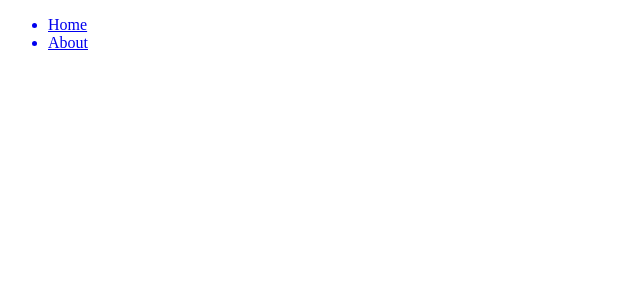
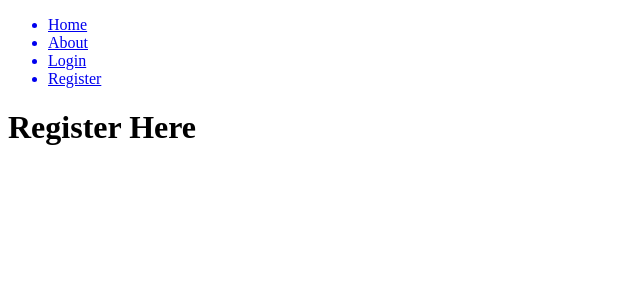
Before and after one commit to momentum-team-7/team-project-questionbox-rainbowfish, a React (Create React App) app: page /Register in a window 1280 px wide. Shown: the top 300 px of the page, without its empty margins (0-640 px from the left). Built offline with nearby package versions, Linux system fonts and the light colour scheme.

Commit message:
login and register links work on navbar

```diff
--- a/src/App.js
+++ b/src/App.js
@@ -2,6 +2,8 @@
 import About from './components/About'
 import Nav from './components/Nav'
 import Home from './components/Home'
+import Login from './components/Login'
+import Register from './components/Register'
 import GenreQuestions from './components/GenreQuestions'
 import {
   BrowserRouter as Router,
@@ -21,6 +23,8 @@
         <Switch>
         <Route path="/" exact component={Home} />
         <Route path="/about" component={About}  />
+        <Route path="/Login" component={Login}/>
+        <Route path="/Register" component={Register}/>
         <Route path="/GenreQuestions" component={GenreQuestions} />
 
         </Switch>
--- a/src/components/Login.js
+++ b/src/components/Login.js
@@ -0,0 +1,12 @@
+import React from 'react'
+
+
+function Login() {
+    return (
+        <div>
+            <h1>Login</h1>
+        </div>
+    )
+}
+
+export default Login
--- a/src/components/Nav.js
+++ b/src/components/Nav.js
@@ -9,7 +9,13 @@
                     <li>Home</li>
                 </Link>
                 <Link to="/about">
-                <li>About</li>
+                    <li>About</li>
+                </Link>
+                <Link to ="/login">
+                    <li>Login</li>
+                </Link>
+                <Link to="/register">
+                    <li>Register</li>
                 </Link>
 
 
--- a/src/components/Register.js
+++ b/src/components/Register.js
@@ -1 +1,11 @@
-import { useState } from 'react'
+import React from 'react'
+
+function Register() {
+    return (
+        <div>
+            <h1>Register Here</h1>
+        </div>
+    )
+}
+
+export default Register
```
